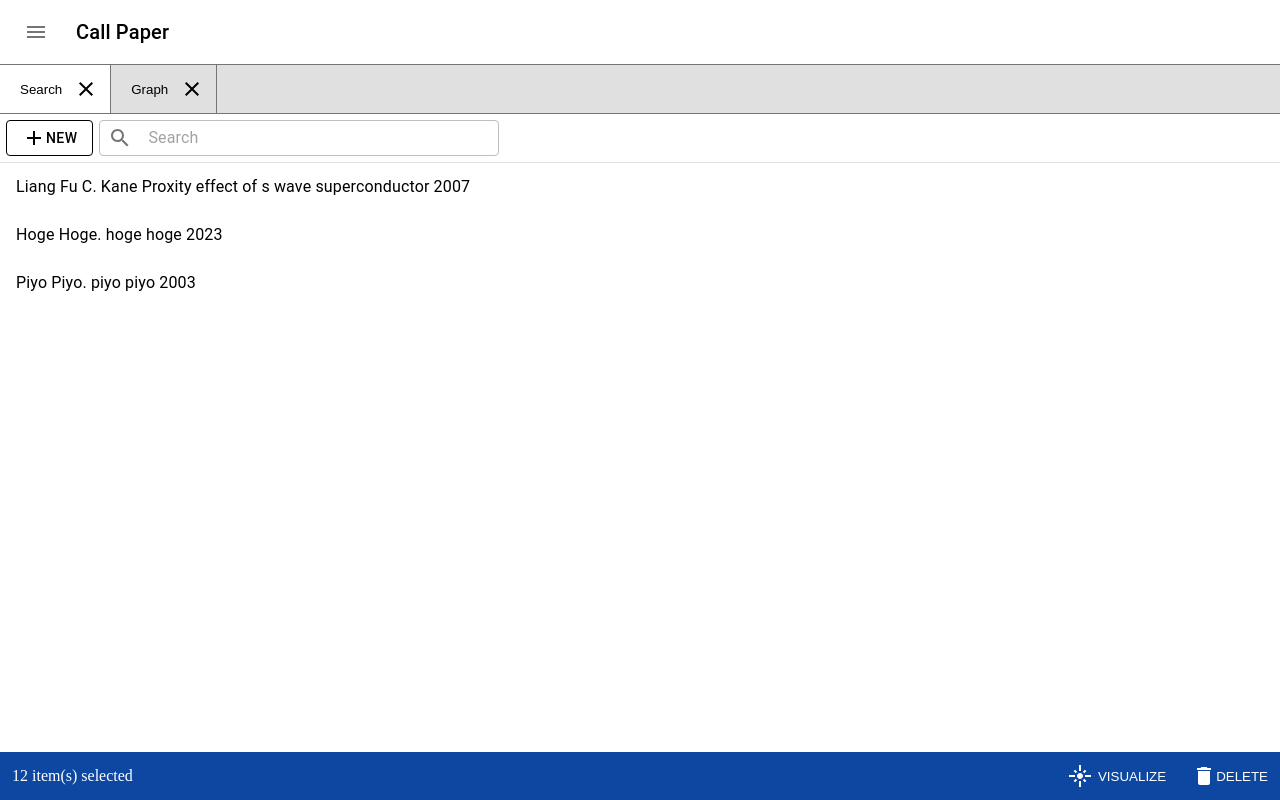
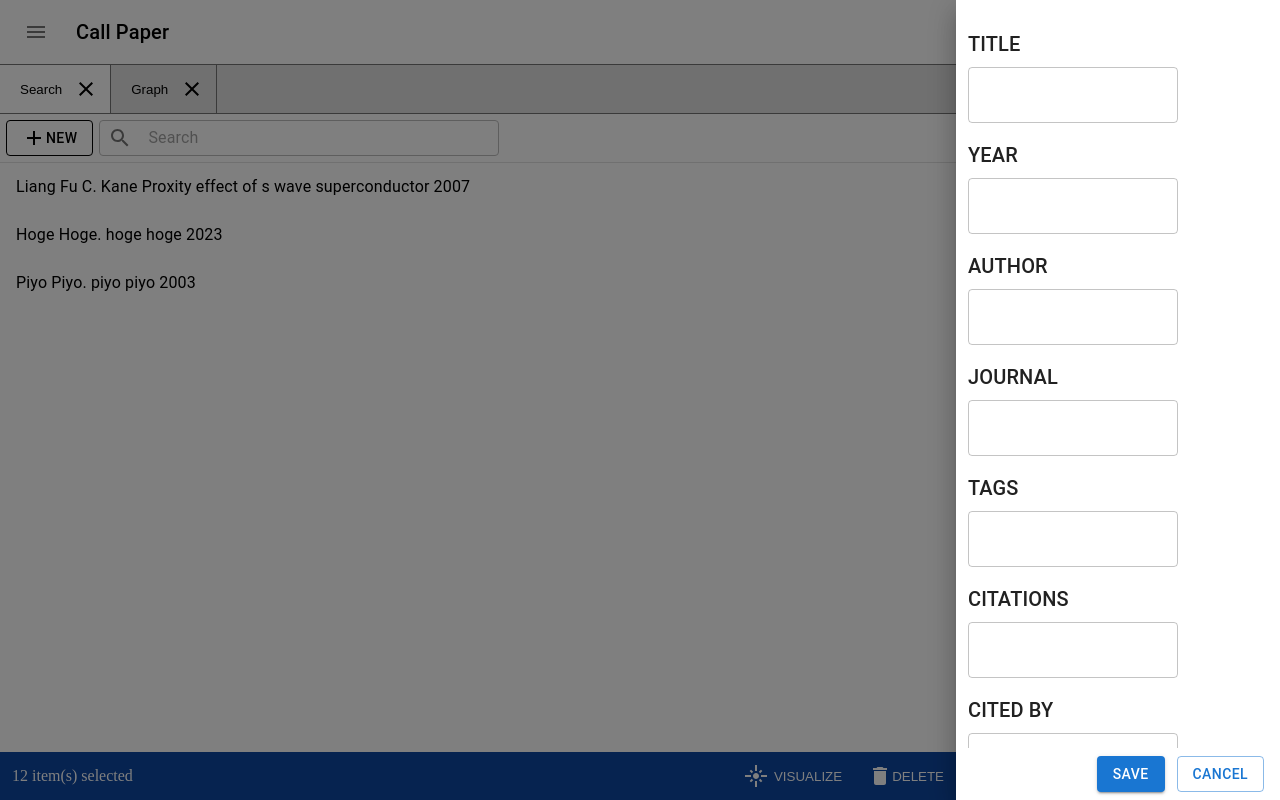
Before and after one commit to ut-code/call-paper, a React (Vite) app in the folder web/: page / in a window 1280 px wide. Both pictures are taken after a click on the button "NEW". Built offline with nearby package versions, Linux system fonts and the light colour scheme.

Commit message:
wip 追加機能

```diff
--- a/web/components/RightDrawer.tsx
+++ b/web/components/RightDrawer.tsx
@@ -156,6 +156,21 @@ export default function RightDrawer(props: RightDrawerProps) {
           <Button
             variant="contained"
             onClick={() => {
+              if (editingIndex === -2) {
+                setPaperInfos([
+                  ...paperInfos,
+                  {
+                    id: String(paperInfos.length + 1),
+                    author: editingPaper.author ?? "",
+                    title: editingPaper.title ?? "",
+                    year: editingPaper.year ?? "",
+                    journal: editingPaper.journal ?? "",
+                    tags: editingPaper.tags ?? [],
+                    citations: editingPaper.citations ?? [],
+                    citedBy: editingPaper.citedBy ?? [],
+                  },
+                ]);
+              } else {
                 setPaperInfos(
                   paperInfos.map((paperInfo, index) => {
                     if (index === editingIndex) {
@@ -164,6 +179,7 @@ export default function RightDrawer(props: RightDrawerProps) {
                     return paperInfo;
                   })
                 );
+              }
               setOpen(false);
             }}
           >
--- a/web/components/SearchArea.tsx
+++ b/web/components/SearchArea.tsx
@@ -24,7 +24,7 @@ export default function SearchArea() {
         gridTemplateRows: "max-content minmax(0, 1fr)",
       }}
     >
-      <SearchBar />
+      <SearchBar setOpen={setOpen} setEditingIndex={setEditingIndex} />
       <div
         style={{
           display: "grid",
--- a/web/components/SearchBar.tsx
+++ b/web/components/SearchBar.tsx
@@ -2,7 +2,13 @@ import { Button, Input, InputAdornment } from "@mui/material";
 import AddIcon from "@mui/icons-material/Add";
 import SearchIcon from "@mui/icons-material/Search";
 
-export default function SearchBar() {
+type SerchBarProps = {
+  setOpen: (isOpen: boolean) => void;
+  setEditingIndex: (index: number) => void;
+};
+
+export default function SearchBar(props: SerchBarProps) {
+  const { setOpen, setEditingIndex } = props;
   return (
     <div
       style={{
@@ -17,7 +23,14 @@ export default function SearchBar() {
         borderBottom: "1px solid #e0e0e0",
       }}
     >
-      <Button variant="outlined" color="inherit">
+      <Button
+        variant="outlined"
+        color="inherit"
+        onClick={() => {
+          setEditingIndex(-2);
+          setOpen(true);
+        }}
+      >
         <AddIcon />
         New
       </Button>
```
Lines whose indentation alone changed are shown as unchanged.
